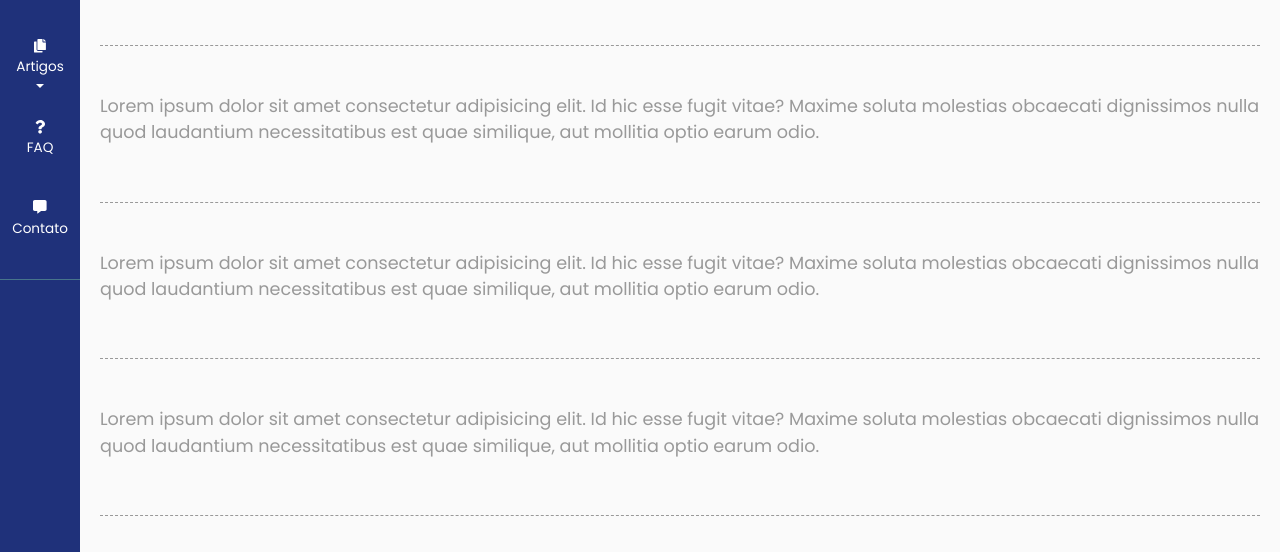
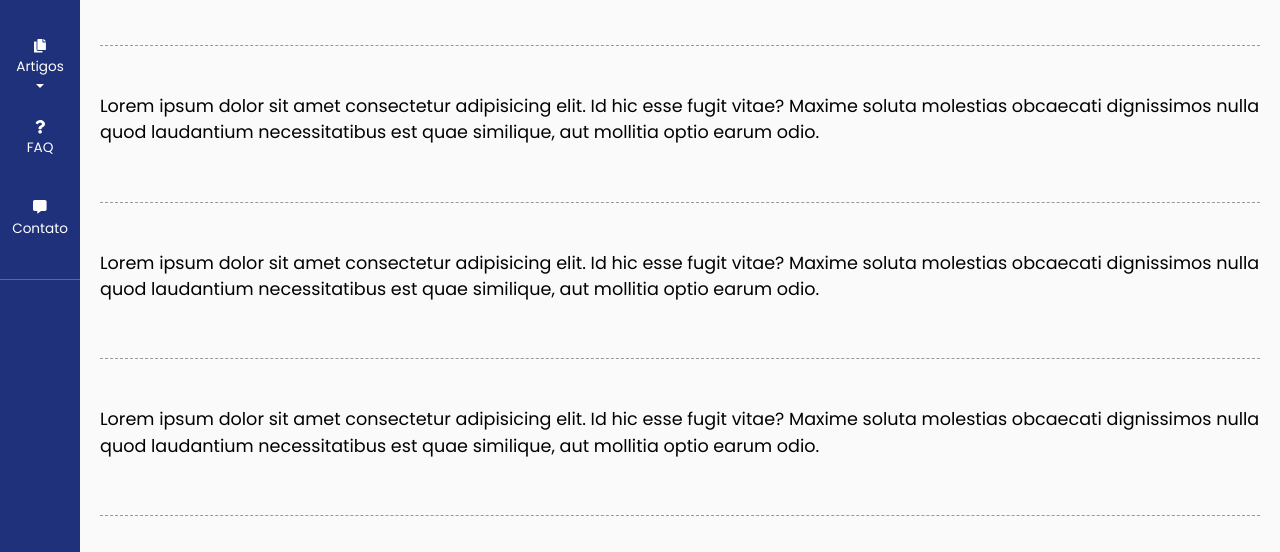
Before and after one commit to LuisMeirelles/musicalizando, a website: page index.html in a window 1280 px wide. Both pictures are taken after a click on the button "Toggle Sidebar". Shown: the part 248-800 px from the top of the page. Drawn offline with nearby package versions, Linux system fonts and the light colour scheme.

Commit message:
sidebar no longer moves along with the screen

```diff
--- a/css/style.css
+++ b/css/style.css
@@ -6,7 +6,7 @@ body {
 
 p {
   font-size: 1.1em;
-  color: #999;
+  color: black;
 }
 
 a, a:hover, a:focus {
@@ -45,28 +45,18 @@ i, span {
 }
 
 #sidebar {
-  min-width: 250px;
-  max-width: 250px;
-  min-height: 100vh;
+  width: 250px;
+  height: 100vh;
+  position: fixed;
+  top: 0;
+  left: 0;
+  z-index: 999;
   background: #1f317a;
   color: white;
   transition: all 0.3s;
 }
-#sidebar .sidebar-header {
-  min-width: 80px;
-  max-width: 80px;
-  text-align: center;
-  padding: 20px;
-}
-#sidebar .sidebar-header h3 {
-  display: block;
-}
-#sidebar .sidebar-header strong {
-  display: none;
-}
 #sidebar.active {
-  min-width: 80px;
-  max-width: 80px;
+  width: 80px;
   text-align: center;
 }
 #sidebar.active .sidebar-header {
@@ -104,6 +94,18 @@ i, span {
   -webkit-transform: translateX(50%);
   -ms-transform: translateX(50%);
   transform: translateX(50%);
+}
+#sidebar .sidebar-header {
+  min-width: 80px;
+  max-width: 80px;
+  text-align: center;
+  padding: 20px;
+}
+#sidebar .sidebar-header h3 {
+  display: block;
+}
+#sidebar .sidebar-header strong {
+  display: none;
 }
 #sidebar ul li a {
   text-align: left;
@@ -186,10 +188,16 @@ ul ul a {
     CONTENT STYLE
 ----------------------------------------------------- */
 #content {
-  width: 100%;
+  width: calc(100% - 250px);
   padding: 20px;
   min-height: 100vh;
   transition: all 0.3s;
+  position: absolute;
+  top: 0;
+  right: 0;
+}
+#content.active {
+  width: calc(100% - 80px);
 }
 #content button {
   background: #132053 linear-gradient(180deg, #1f317a, #132053) repeat-x;
--- a/index.html
+++ b/index.html
@@ -3,11 +3,14 @@
 <head>
 	<meta charset="UTF-8">
 	<meta name="viewport" content="width=device-width, initial-scale=1.0">
-	<script defer src="https://use.fontawesome.com/releases/v5.0.13/js/solid.js" integrity="sha384-tzzSw1/Vo+0N5UhStP3bvwWPq+uvzCMfrN1fEFe+xBmv1C/AtVX5K0uZtmcHitFZ" crossorigin="anonymous"></script>
+
+    <script defer src="https://use.fontawesome.com/releases/v5.0.13/js/solid.js" integrity="sha384-tzzSw1/Vo+0N5UhStP3bvwWPq+uvzCMfrN1fEFe+xBmv1C/AtVX5K0uZtmcHitFZ" crossorigin="anonymous"></script>
     <script defer src="https://use.fontawesome.com/releases/v5.0.13/js/fontawesome.js" integrity="sha384-6OIrr52G08NpOFSZdxxz1xdNSndlD4vdcf/q2myIUVO0VsqaGHJsB0RaBE01VTOY" crossorigin="anonymous"></script>
-	<link rel="stylesheet" href="css/bootstrap.css">
+
+    <link rel="stylesheet" href="css/bootstrap.css">
 	<link rel="stylesheet" href="css/style.css">
-	<title>Página Inicial - Musicalizando</title>
+
+    <title>Página Inicial - Musicalizando</title>
 </head>
 <body>
 	<div class="wrapper">
@@ -30,6 +33,9 @@
                         <i class="fas fa-comments"></i>
                         <span>Fórum</span>
                     </a>
+                </li>
+
+                <li>
                     <a href="#pageSubmenu" data-toggle="collapse" aria-expanded="false" class="dropdown-toggle">
                         <i class="fas fa-copy"></i>
                         <span>Artigos</span>
@@ -133,11 +139,13 @@
             if(width <= 768) {
                 $('#sidebarCollapse').addClass('active');
                 $('#sidebar').addClass('active');
+                $('#content').toggleClass('active');
             }
 
             $('#sidebarCollapse').on('click', function () {
                 $('#sidebar').toggleClass('active');
                 $(this).toggleClass('active');
+                $('#content').toggleClass('active');
             });
         });
     </script>
```
Also changed, not shown: 2 other files.
